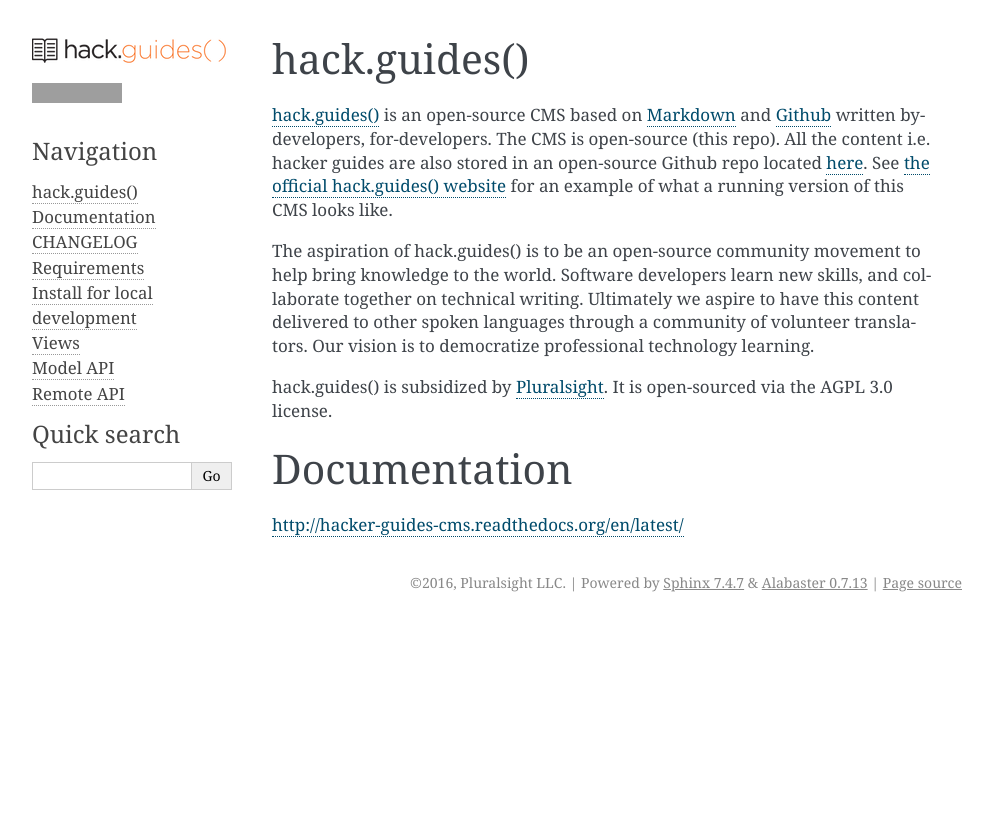
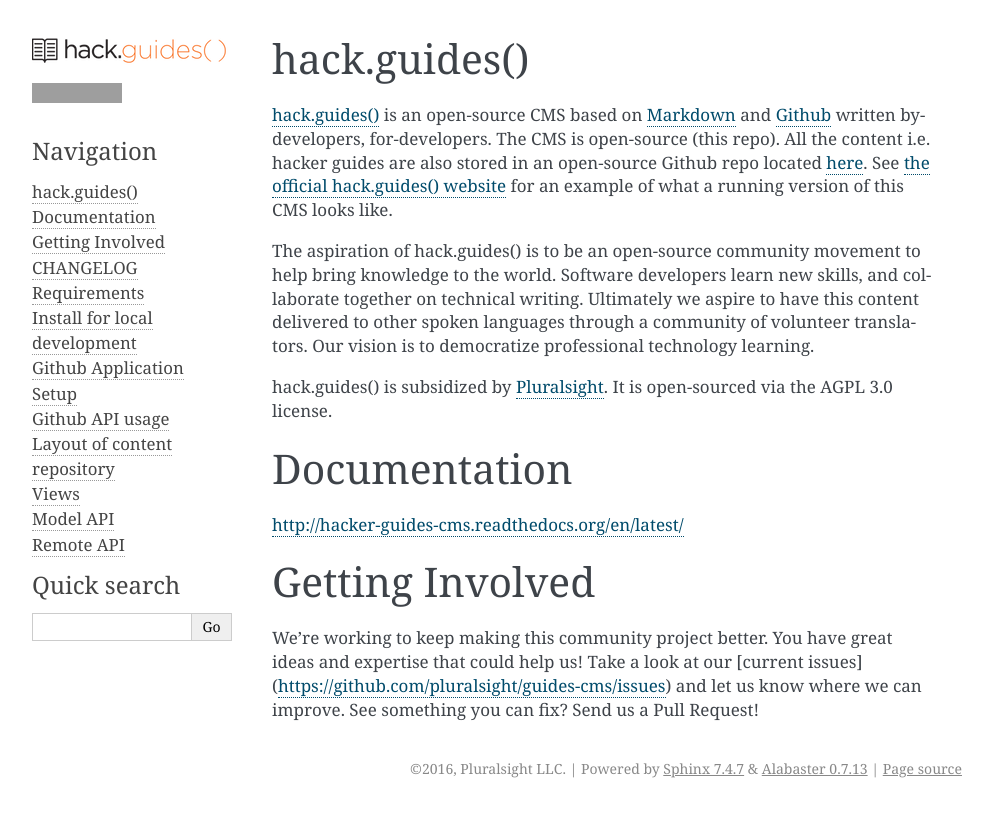
Before and after one commit to pluralsight/guides-cms, a Sphinx documentation site: the page built from docs/intro.rst, in a window 1280 px wide. Shown: the top 817 px of the page, without its empty margins (148-1141 px from the left). Built offline with Sphinx 7.4.7, drawn with Linux system fonts in a browser that asks for light colours; pages that are not in the unit, such as notebooks, are missing from menus; grey boxes are pictures that could not be loaded.

Commit message:
Add start of github layer docs

```diff
--- a/README.rst
+++ b/README.rst
@@ -24,3 +24,10 @@
 =============
 
 http://hacker-guides-cms.readthedocs.org/en/latest/
+
+================
+Getting Involved
+================
+
+We're working to keep making this community project better.  You have great
+ideas and expertise that could help us!  Take a look at our [current issues](https://github.com/pluralsight/guides-cms/issues) and let us know where we can improve.  See something you can fix? Send us a Pull Request!
--- /dev/null
+++ b/docs/github_api_usage.rst
@@ -0,0 +1,3 @@
+================
+Github API usage
+================
--- /dev/null
+++ b/docs/github_repo_layout.rst
@@ -0,0 +1,3 @@
+============================
+Layout of content repository
+============================
--- a/docs/index.rst
+++ b/docs/index.rst
@@ -18,6 +18,8 @@
    install
    github_setup
    deployment
+   github_api_usage
+   github_repo_layout
    views
    model_api
    remote_api
```
Also changed, not shown: docs/github_setup.rst (added, +32 -0 lines), docs/install.rst (+19 -3 lines).
